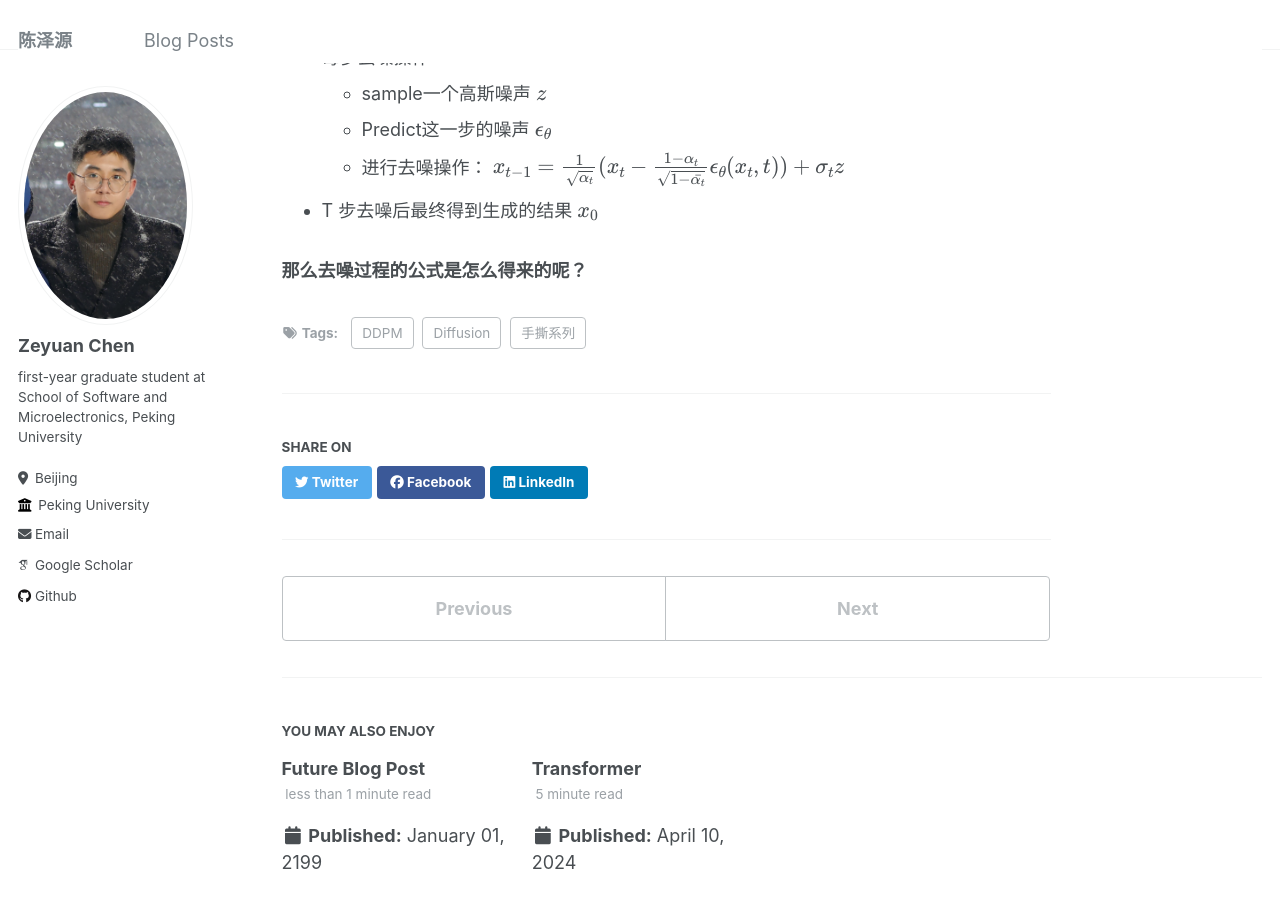
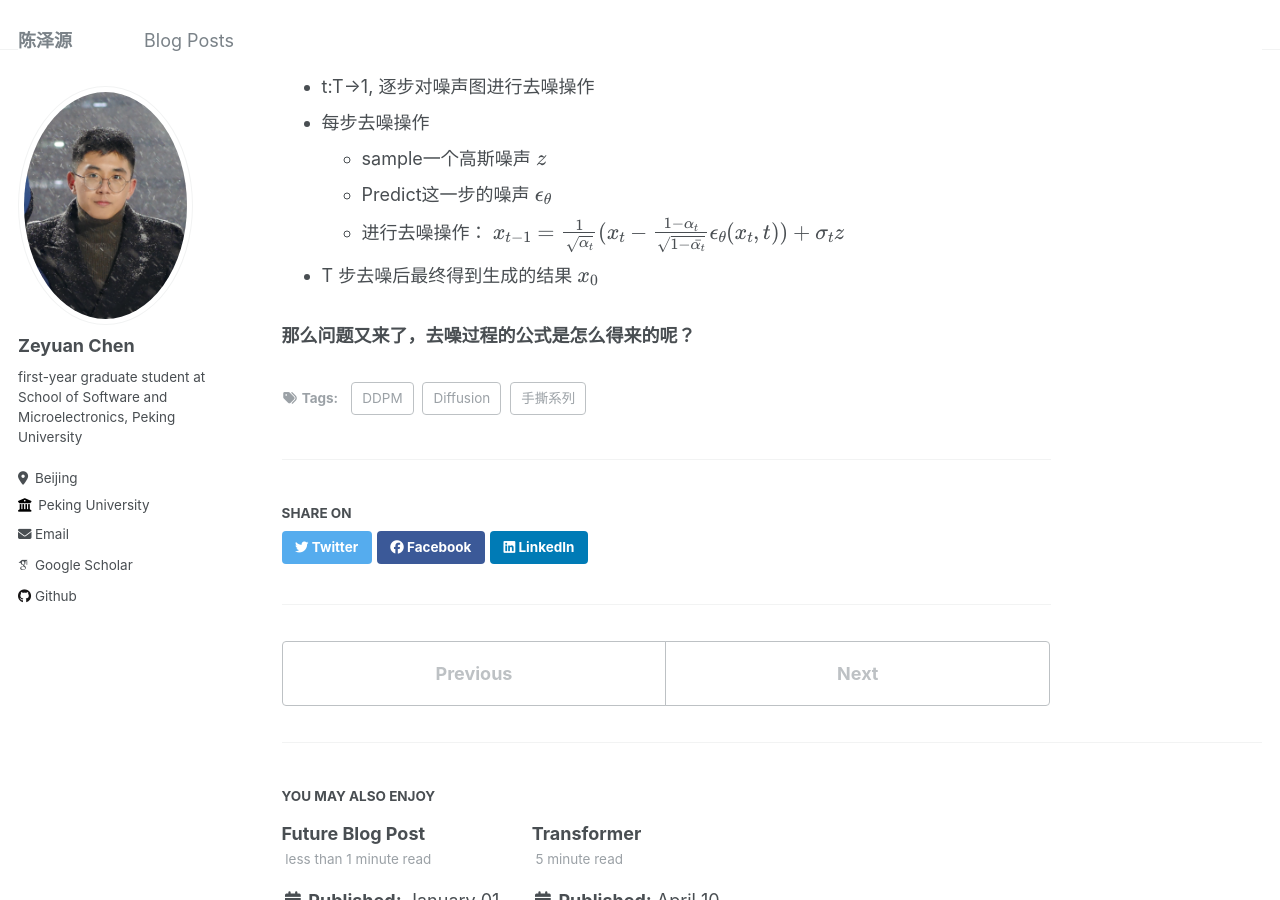
Before and after one commit to chenzyn/chenzyn.github.io, a Jekyll site: the page built from _posts/2024-04-10-diffusion.md, in a window 1280 px wide and 900 px high, scrolled down 3558 px. Built offline with Jekyll 4.4.1, drawn with Linux system fonts in a browser that asks for light colours; some web fonts are replaced.

Commit message:
upload DDPM

```diff
--- a/_posts/2024-04-10-diffusion.md
+++ b/_posts/2024-04-10-diffusion.md
@@ -40,7 +40,7 @@
 
 Diffusion **Training**及**Sampling**过程如下所示：
 
-<img src="/images/diffusion_overview_1.png" width="500">
+<img src="/images/diffusion_overview_1.png" width="800">
 
 
 Training
@@ -92,4 +92,4 @@
   - 进行去噪操作： $$x_{t-1} = \frac{1}{\sqrt{\alpha_t}}(x_t - \frac{1-\alpha_t}{\sqrt{1-\bar{\alpha_t}}}\epsilon_{\theta}(x_t, t)) + \sigma_t z$$
 + T 步去噪后最终得到生成的结果 $$x_0$$
 
-### 那么去噪过程的公式是怎么得来的呢？
+### 那么问题又来了，去噪过程的公式是怎么得来的呢？
```
